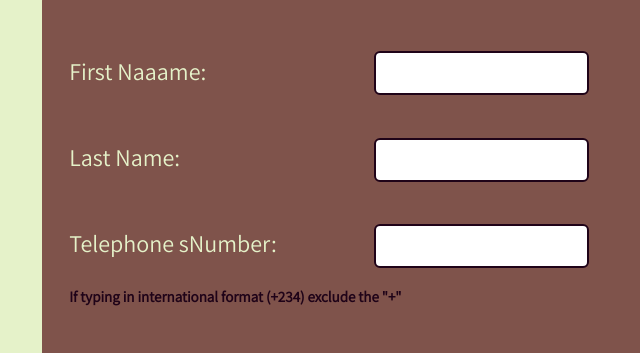
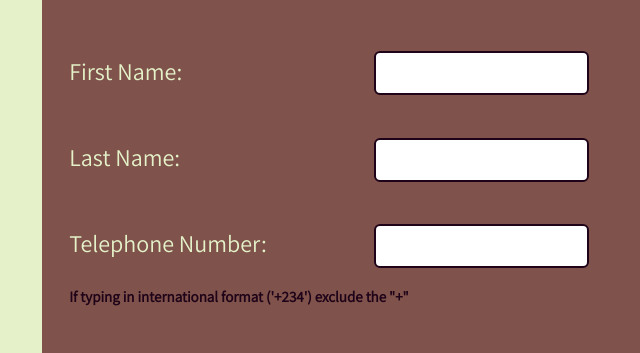
Before and after one commit to Yinkajay/phonie, a plain HTML site: page index.html in a window 1280 px wide. Shown: the part 166-519 px from the top of the page, 0-640 px from the left. Drawn offline with Linux system fonts and the light colour scheme.

Commit message:
Update index.html

```diff
--- a/index.html
+++ b/index.html
@@ -14,13 +14,13 @@
   <h1>Phonie <sup>+234</sup></h1>
   <div class="container">
       <form action="">
-        <label for="firstName">First Naaame:</label>
+        <label for="firstName">First Name:</label>
         <input type="text" id="firstName" name="firstName" pattern="[a-zA-Z]{0,}" > <br>
         <label for="lastName">Last Name:</label>
         <input type="text" id="lastName" name="lastName" pattern="[a-zA-Z]{0,}"> <br>
-        <label for="phoneNumber">Telephone sNumber:</label>
+        <label for="phoneNumber">Telephone Number:</label>
         <input type="tel" id="phoneNumber" name="phoneNumber" pattern="0[789]0[0-9]{8}||234[789]0[0-9]{8}"> <br>
-        <p>If typing in international format (+234) exclude the "+"</p>
+        <p>If typing in international format ('+234') exclude the "+"</p>
         <button class="button"  type="button">Get Your Network</button>
         <p class="second-p">.</p>
       </form>
```
